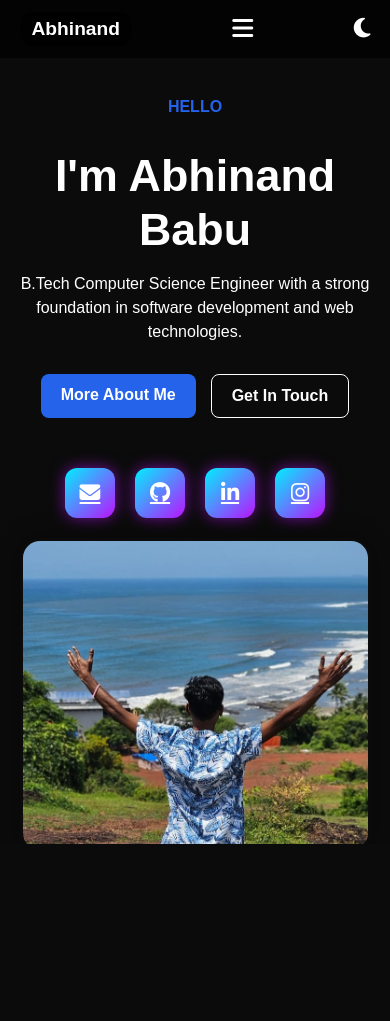
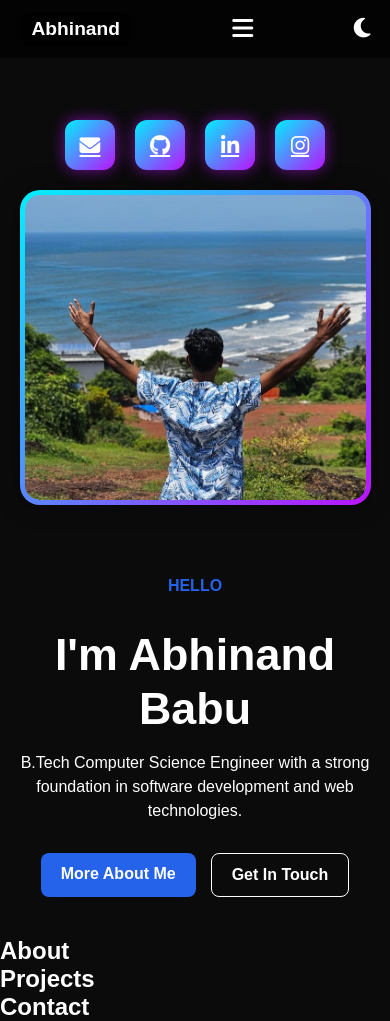
Before and after one commit to Abhinand2502/portofolio, a plain HTML site: page index.html in a window 390 px wide. Before the commit the page ends 844 px from the top, so only its background shows below. Drawn offline with Linux system fonts and the light colour scheme.

```diff
--- a/index.html
+++ b/index.html
@@ -16,6 +16,7 @@
       --panel: rgba(255, 255, 255, 0.7);
       --btn-bg: #2563eb;
       --btn-text: #ffffff;
+      --glow: linear-gradient(135deg, #00f0ff, #bc13fe);
     }
     [data-theme="dark"] {
       --bg: #0b0b0b;
@@ -92,16 +93,9 @@
         justify-content: center;
         align-items: center;
       }
-      nav.open {
-        right: 0;
-      }
-      nav ul {
-        flex-direction: column;
-        gap: 20px;
-      }
-      .menu-toggle {
-        display: block;
-      }
+      nav.open { right: 0; }
+      nav ul { flex-direction: column; gap: 20px; }
+      .menu-toggle { display: block; }
     }
 
     /* =====================
@@ -113,8 +107,7 @@
       align-items: center;
       justify-content: center;
       gap: 50px;
-      padding: 80px 5% 40px;
-      scroll-snap-align: start;
+      padding: 100px 5% 40px;
     }
     .hero-content {
       flex: 1;
@@ -140,24 +133,13 @@
       font-weight: 600;
       transition: 0.3s;
     }
-    .btn-primary {
-      background: var(--btn-bg);
-      color: var(--btn-text);
-    }
-    .btn-outline {
-      border: 1px solid var(--text);
-      color: var(--text);
-    }
-    .hero-image {
+    .btn-primary { background: var(--btn-bg); color: var(--btn-text); }
+    .btn-outline { border: 1px solid var(--text); color: var(--text); }
+
+    .hero-right {
       flex: 1;
       text-align: center;
       position: relative;
-    }
-    .hero-image img {
-      max-width: 100%;
-      border-radius: 20px;
-      border: 3px solid transparent;
-      box-shadow: 0 0 25px rgba(0,0,0,0.4);
     }
     .socials {
       display: flex;
@@ -173,39 +155,26 @@
       border-radius: 12px;
       color: #fff;
       font-size: 1.3rem;
-      background: linear-gradient(135deg, #00f0ff, #bc13fe);
+      background: var(--glow);
       box-shadow: 0 0 15px rgba(188,19,254,0.6);
       transition: transform 0.3s;
     }
-    .socials a:hover {
-      transform: translateY(-5px);
+    .socials a:hover { transform: translateY(-5px); }
+    .hero-image img {
+      max-width: 100%;
+      border-radius: 20px;
+      padding: 5px;
+      background: var(--glow);
+      box-shadow: 0 0 25px rgba(0,0,0,0.4);
     }
 
+    /* Mobile layout */
     @media(max-width: 900px) {
-      section.hero {
-        flex-direction: column;
-        text-align: center;
-      }
-      .hero-buttons {
-        justify-content: center;
-      }
-    }
-
-    /* =====================
-       Sections with snap
-    ====================== */
-    main {
-      scroll-snap-type: y mandatory;
-      overflow-y: scroll;
-      height: 100vh;
-    }
-    section {
-      min-height: 100vh;
-      padding: 80px 5%;
-      display: flex;
-      align-items: center;
-      justify-content: center;
-      scroll-snap-align: start;
+      section.hero { flex-direction: column; text-align: center; }
+      .hero-content { order: 3; }
+      .hero-right { order: 2; }
+      .socials { order: 1; margin-top: 20px; }
+      .hero-buttons { justify-content: center; }
     }
   </style>
 </head>
@@ -227,8 +196,6 @@
     </button>
   </header>
 
-  <!-- Main -->
-  <main>
   <!-- Hero -->
   <section class="hero" id="home">
     <div class="hero-content">
@@ -240,34 +207,25 @@
         <a href="#contact" class="btn-outline">Get In Touch</a>
       </div>
     </div>
-      <div class="hero-image">
+
+    <div class="hero-right">
       <div class="socials">
         <a href="#"><i class="fas fa-envelope"></i></a>
         <a href="#"><i class="fab fa-github"></i></a>
         <a href="#"><i class="fab fa-linkedin-in"></i></a>
         <a href="#"><i class="fab fa-instagram"></i></a>
       </div>
+      <div class="hero-image">
         <img src="assets/bg.jpg" alt="Abhinand">
+      </div>
     </div>
   </section>
 
-    <!-- About -->
-    <section id="about">
-      <h2>About Me</h2>
-    </section>
+  <!-- Dummy sections -->
+  <section id="about"><h2>About</h2></section>
+  <section id="projects"><h2>Projects</h2></section>
+  <section id="contact"><h2>Contact</h2></section>
 
-    <!-- Projects -->
-    <section id="projects">
-      <h2>Projects</h2>
-    </section>
-
-    <!-- Contact -->
-    <section id="contact">
-      <h2>Contact</h2>
-    </section>
-  </main>
-
-  <!-- Script -->
   <script>
     // Theme Toggle
     const toggleBtn = document.getElementById('theme-toggle');
```
Lines whose indentation alone changed are shown as unchanged.
